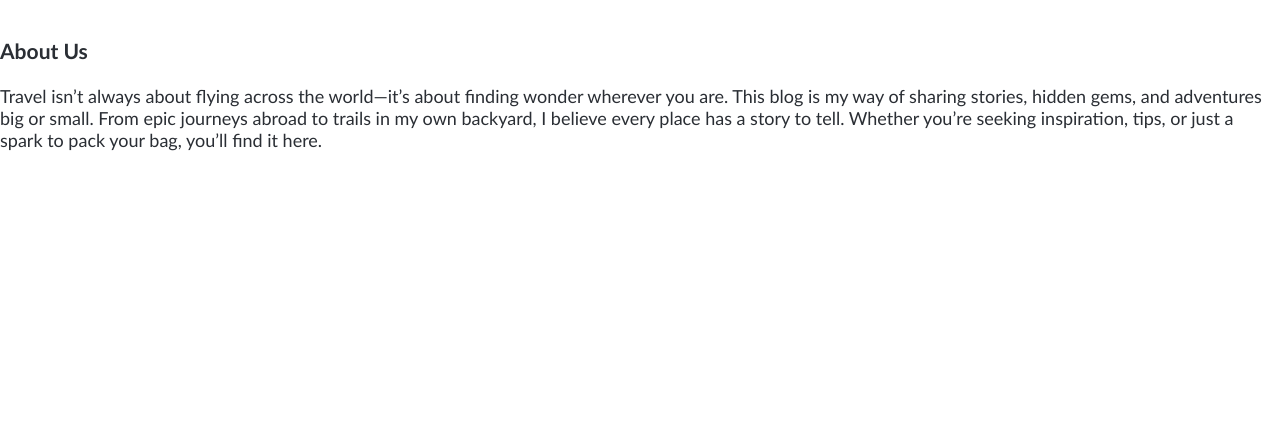
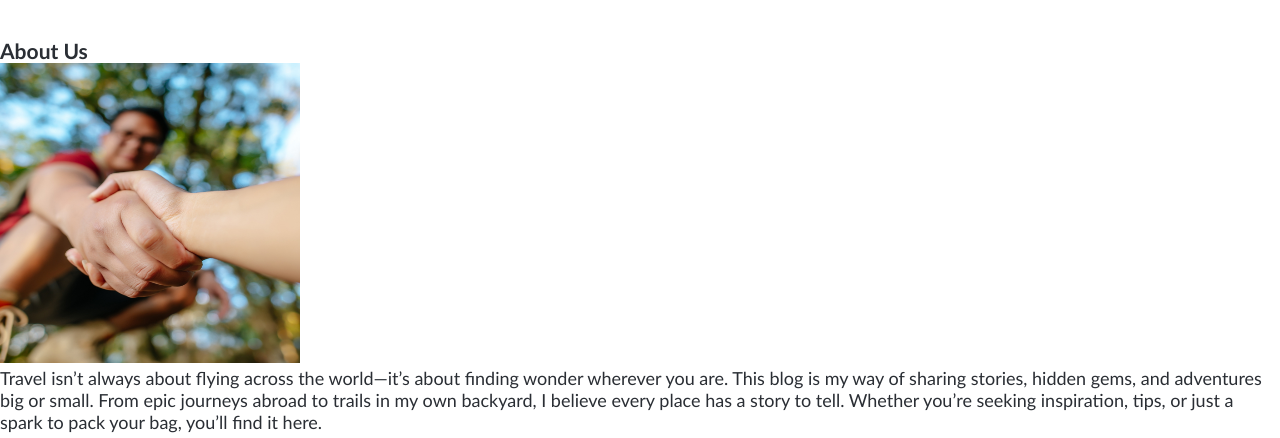
Before and after one commit to leocoding0326/adventure-blog-one-page-layout, a plain HTML site: page index.html in a window 1280 px wide. Shown: the part 742-1180 px from the top of the page. Drawn offline with Linux system fonts and the light colour scheme; a web font is replaced by a local one.

Commit message:
Set width and height of #about img to 300px

```diff
--- a/index.html
+++ b/index.html
@@ -31,11 +31,13 @@
     </section>
     <div id="about">
         <h3>About Us</h3>
-        <img src="" alt="">
-        <p>Travel isn’t always about flying across the world—it’s about finding wonder wherever you are. This blog is my way of sharing
+        <div class="about-container">
+            <img src="./media/images/Untitled design.jpg" alt="">
+            <p>Travel isn’t always about flying across the world—it’s about finding wonder wherever you are. This blog is my way of sharing
             stories, hidden gems, and adventures big or small. From epic journeys abroad to
             trails in my own backyard, I believe every place has a story to tell.
             Whether you’re seeking inspiration, tips, or just a spark to pack your bag, you’ll find it here.</p>
+        </div>
     </div>
 
 
--- a/style.css
+++ b/style.css
@@ -148,3 +148,8 @@ h1 {
     height: 400px;
     color: #2A2E34;
 }
+
+#about img {
+    height: 300px;
+    width: 300px;
+}
```
